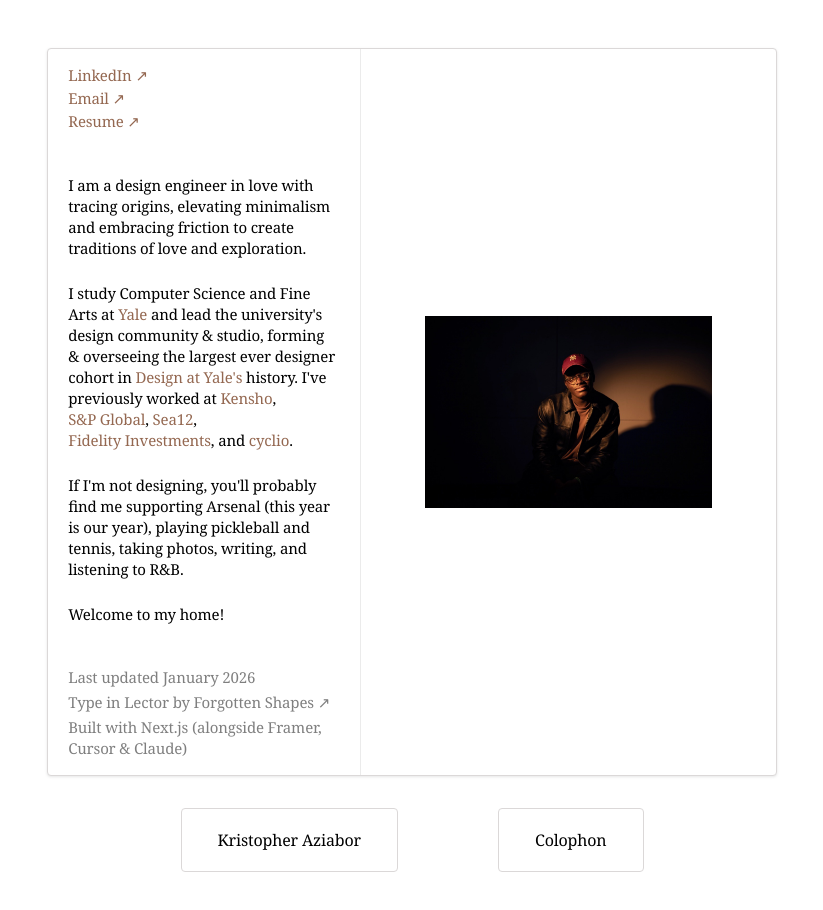
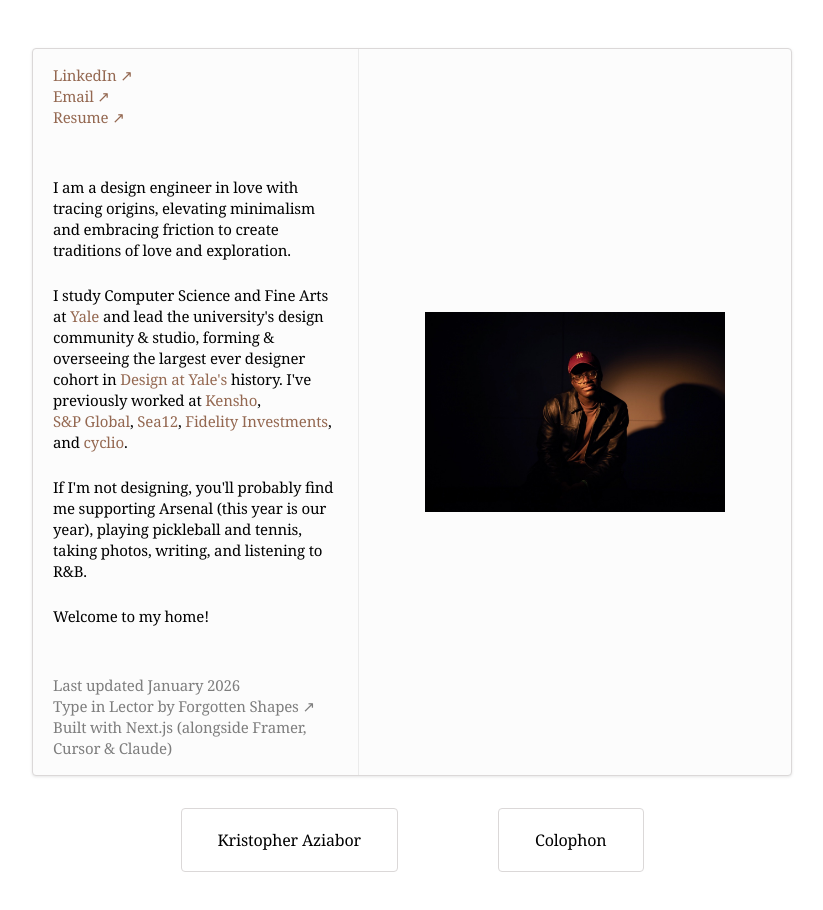
Before and after one commit to krisaziabor/2026-portfolio, a Next.js app: page /colophon in a window 1280 px wide. Shown: the top 910 px of the page, without its empty margins (228-1051 px from the left). Built offline with nearby package versions, Linux system fonts and the light colour scheme; a web font is replaced by a local one.

Commit message:
small tweaks to proportions: colophon

```diff
--- a/app/colophon/page.tsx
+++ b/app/colophon/page.tsx
@@ -27,8 +27,8 @@ export default function Colophon() {
   return (
     <div className="min-h-screen" style={{ backgroundColor: '#FFFFFF' }}>
       <div className="flex items-center justify-center min-h-screen py-12 px-8">
-        <div className="flex flex-col items-center w-full" style={{ maxWidth: '60%', gap: '32px' }}>
-        <div className="bg-white grid w-full" style={{ gridTemplateColumns: '43% 57%', height: '728px', borderRadius: '4px', border: '1px solid #dbd8d8', boxShadow: '0 1px 3px rgba(0, 0, 0, 0.1)' }}>
+        <div className="flex flex-col items-center w-full" style={{ maxWidth: '62.5%', gap: '32px' }}>
+        <div className="bg-white grid w-full" style={{ gridTemplateColumns: '43% 57%', height: '728px', borderRadius: '4px', border: '1px solid #dbd8d8', boxShadow: '0 1px 3px rgba(0, 0, 0, 0.1)', backgroundColor: '#FCFCFC' }}>
           {/* Left Column */}
           <div
             className="flex flex-col justify-between h-full font-[family-name:var(--font-lector)] lector-font"
@@ -39,7 +39,7 @@ export default function Colophon() {
             }}
           >
             {/* External Links */}
-            <div className="flex flex-col" style={{ gap: '2px' }}>
+            <div className="flex flex-col">
               {externalLinks.map((link) => (
                 <a
                   key={link.label}
@@ -93,7 +93,7 @@ export default function Colophon() {
             </div>
 
             {/* Footer Metadata */}
-            <div className="flex flex-col gap-1" style={{ fontSize: '15px', color: 'rgba(0, 0, 0, 0.5)' }}>
+            <div className="flex flex-col" style={{ fontSize: '15px', color: 'rgba(0, 0, 0, 0.5)' }}>
               <p>Last updated {footer.lastUpdated}</p>
               <p>
                 Type in{' '}
```
